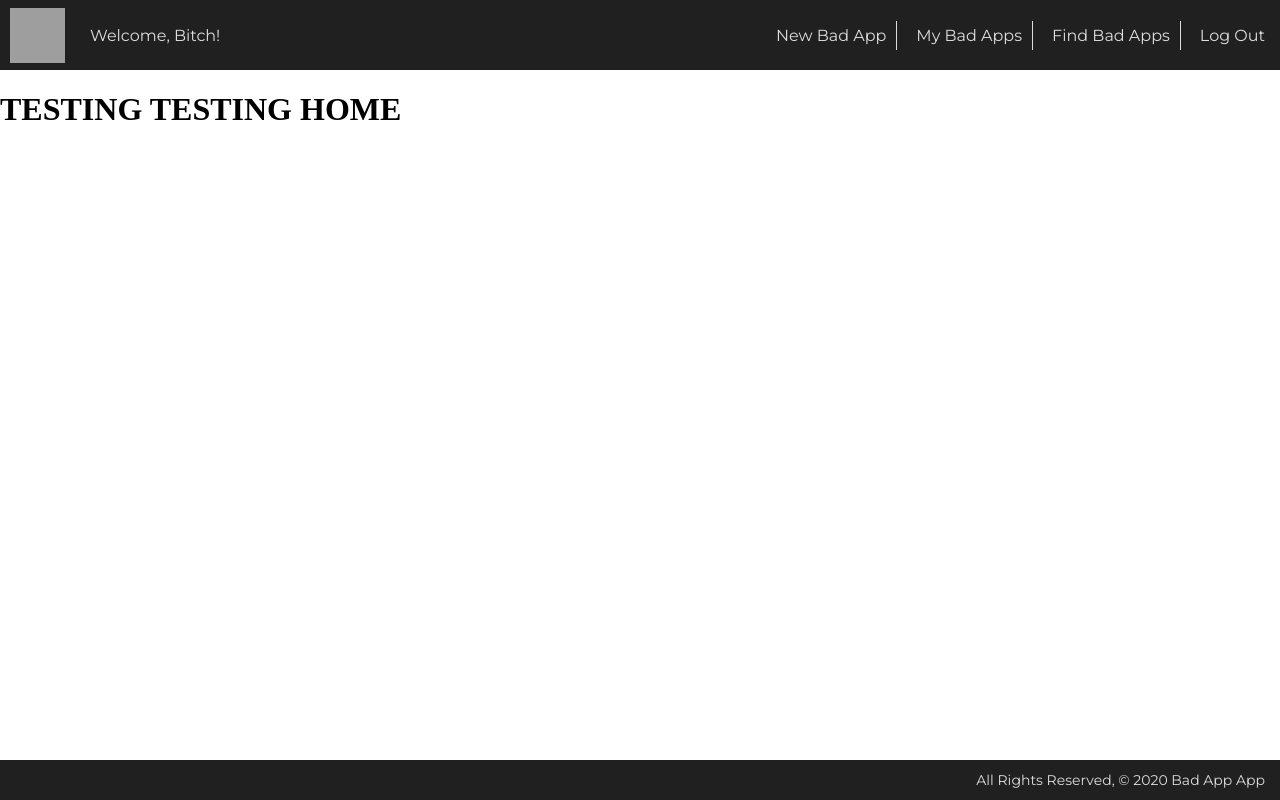
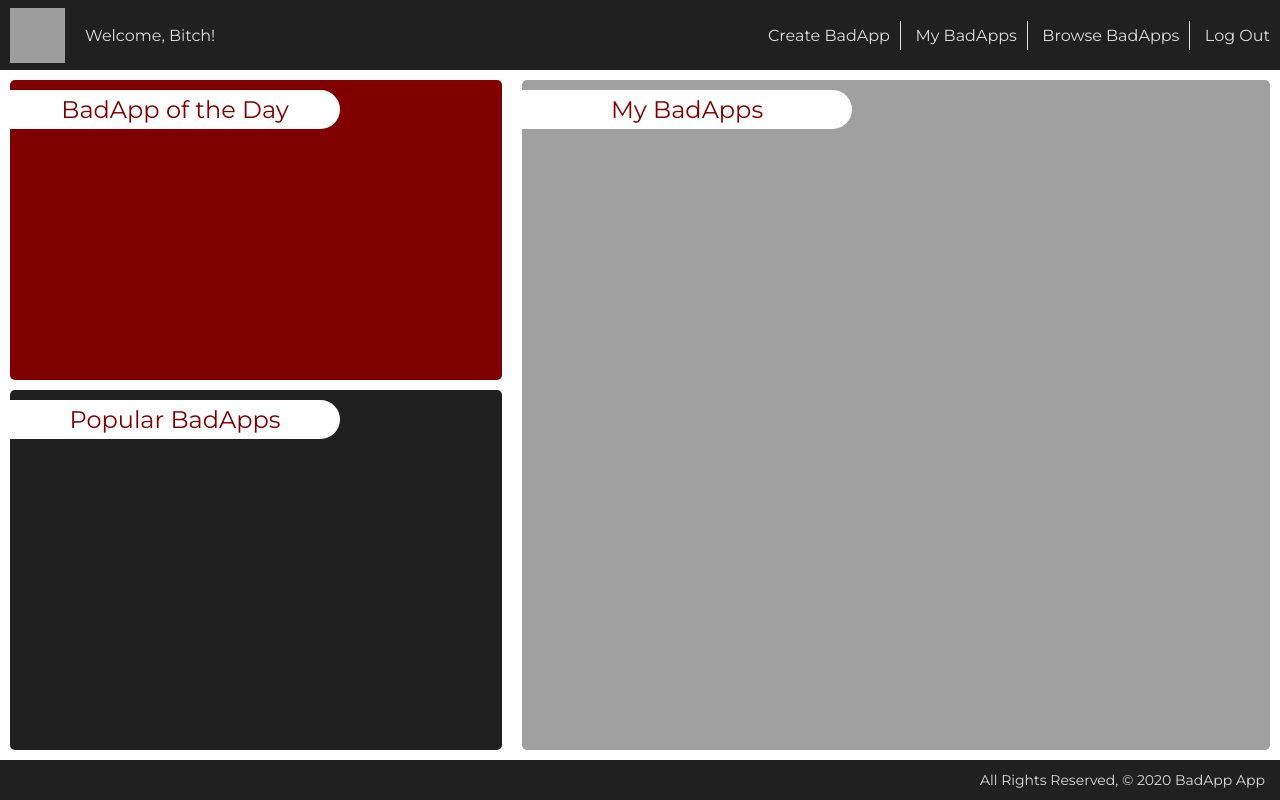
Before and after one commit to brianbellini/bad_app_app, a Django app: page / in a window 1280 px wide. Run offline with Django 3.2, Linux system fonts and the light colour scheme; the visitor is signed in with stand-in values (Sample User, id 1); some web fonts are replaced; grey boxes are pictures that could not be loaded.

Commit message:
Home page styling

```diff
--- a/main_app/static/main_app/style.css
+++ b/main_app/static/main_app/style.css
@@ -2,8 +2,7 @@ a {
     font-family: 'Montserrat', sans-serif;
     text-decoration: none;
     color: #DDDDDD;
-    padding: 5px 10px;
-    margin-right: 5px;
+    padding: 5px 10px 5px 10px;
 }
 
 a:hover {
@@ -13,6 +12,10 @@ a:hover {
 body {
     padding: 0;
     margin: 0;
+    font-family: "Monserrat", sans-serif;
+    display: grid;
+    grid-template-rows: 70px 1fr 40px;
+    height: 100vh;
 }
 
 footer {
@@ -27,6 +30,7 @@ footer {
     display: flex;
     align-items: center;
     justify-content: flex-end;
+    grid-row: 3 / 4;
 }
 
 .footer-div {
@@ -36,10 +40,10 @@ footer {
 header {
     background-color: #202020;
     margin: 0;
-    height: 70px;
     display: flex;
     justify-content: space-between;
     align-items: center;
+    grid-row: 1 / 2;
 }
 
 #header-left {
@@ -56,6 +60,66 @@ header {
     background-size: 100%;
 }
 
+.home-left {
+    /* background-color: teal; */
+    grid-column: 1 / 2;
+    margin: 10px;
+    display: grid;
+    grid-template-rows: 5fr 6fr;
+}
+
+.home-right {
+    background-color: #A0A0A0;
+    grid-column: 2 / 3;
+    margin: 10px;
+    border-radius: 5px;
+}
+
+main {
+    grid-row: 2 / 3;
+    display: grid;
+    grid-template-columns: 2fr 3fr;
+
+}
+
+#of-the-day {
+    grid-row: 1 / 2;
+    margin-bottom: 5px;
+    background-color: #800000;
+    /* text-align: center; */
+    border-radius: 5px;
+}
+
+#recent {
+    grid-row: 2 / 3;
+    margin-top: 5px;
+    background-color: #202020;
+    border-radius: 5px;
+    /* text-align: center; */
+}
+
+/* .red-text {
+    color: #800000;
+}
+
+.darkgrey-text {
+    color: #202020;
+} */
+
 .right-border {
     border-right: 1px solid #DDDDDD;
 }
+
+.section-title {
+    font-weight: 100;
+    border-radius: 0px 25px 25px 0 ;
+    background-color: white;
+    /* background-color: rgba(255, 255, 255, 0.8); */
+    display: inline-block;
+    padding: 5px 15px 5px 15px;
+    font-family: "Montserrat", sans-serif;
+    margin: 10px 0;
+    text-align: center;
+    width: 300px;
+    color: #800000
+}
--- a/main_app/templates/base.html
+++ b/main_app/templates/base.html
@@ -7,7 +7,7 @@
     <meta name="viewport" content="width=device-width, initial-scale=1.0">
     <link href="https://fonts.googleapis.com/css?family=Chango|Montserrat&display=swap" rel="stylesheet">
     <link rel="stylesheet" type="text/css" href="{% static 'main_app/style.css' %}">
-    <title>Bad App App</title>
+    <title>BadApp App</title>
 </head>
 <body>
     <header>
@@ -19,9 +19,9 @@
         </div>
         <nav class="header-nav">
             {% if user.is_authenticated %}
-                <a href="#" class="right-border">New Bad App</a>
-                <a href="#" class="right-border">My Bad Apps</a>
-                <a href="#" class="right-border">Find Bad Apps</a>
+                <a href="{% url 'app_create' %}" class="right-border">Create BadApp</a>
+                <a href="{% url 'home' %}" class="right-border">My BadApps</a>
+                <a href="{% url 'index' %}" class="right-border">Browse BadApps</a>
                 <a href="{% url 'logout' %}">Log Out</a>
             {% else %}
                 <a href="{% url 'login' %}">Log In</a>
@@ -35,7 +35,7 @@
         {% endblock %}
     </main>
     <footer>
-        <div class="footer-div">All Rights Reserved, &copy; 2020 Bad App App</div>
+        <div class="footer-div">All Rights Reserved, &copy; 2020 BadApp App</div>
     </footer>
 </body>
 </html>
--- a/main_app/templates/home.html
+++ b/main_app/templates/home.html
@@ -1,5 +1,18 @@
 {% extends 'base.html' %}
 
 {% block content %}
-<h1>TESTING TESTING HOME </h1>
+    <div class="home-left">
+        <div id="of-the-day">
+            <h2 class="section-title red-text">BadApp of the Day</h2>
+            <div id="app-card">
+
+            </div>
+        </div>
+        <div id="recent">
+            <h2 class="section-title darkgrey-text">Popular BadApps</h2>
+        </div>
+    </div>
+    <div class="home-right">
+        <h2 class="section-title">My BadApps</h2>
+    </div>
 {% endblock %}
```
